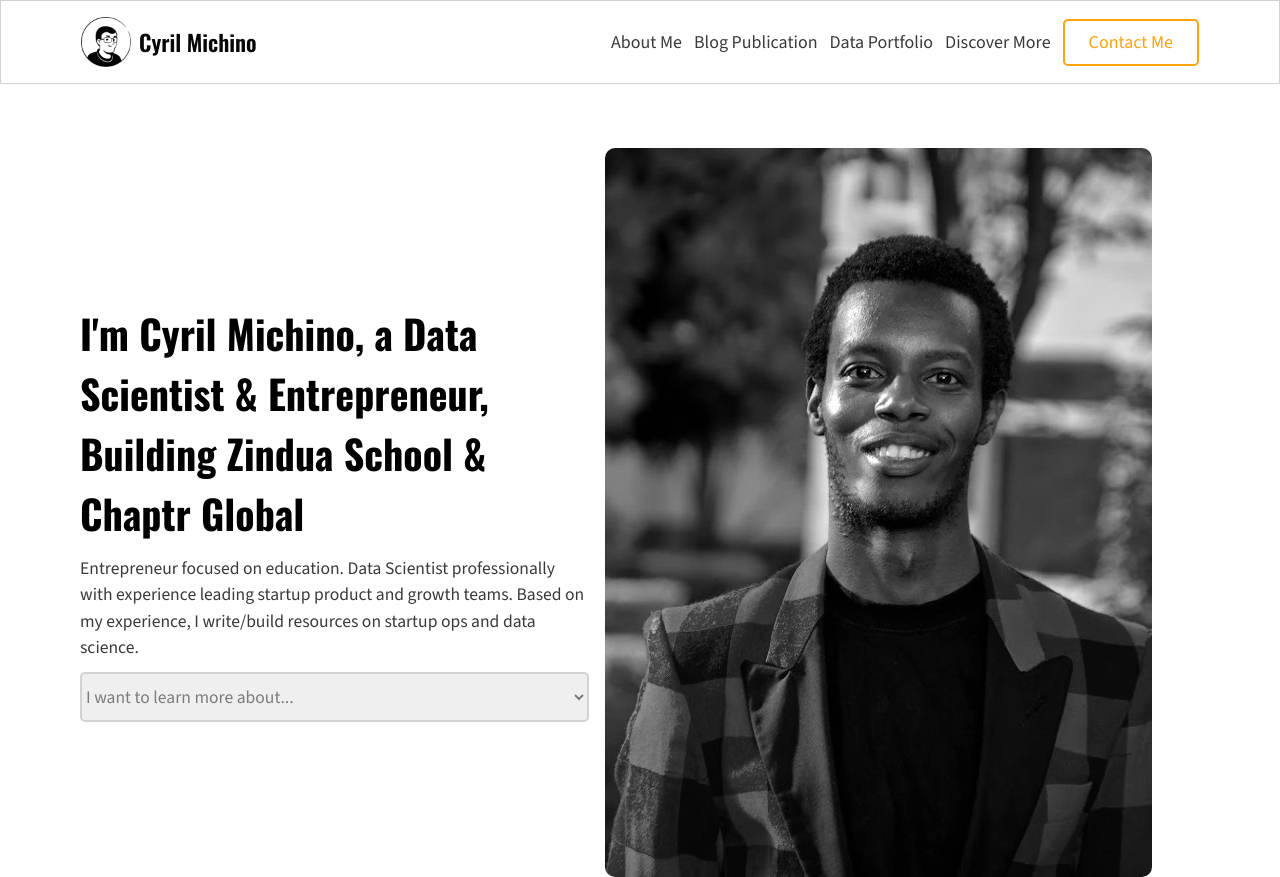
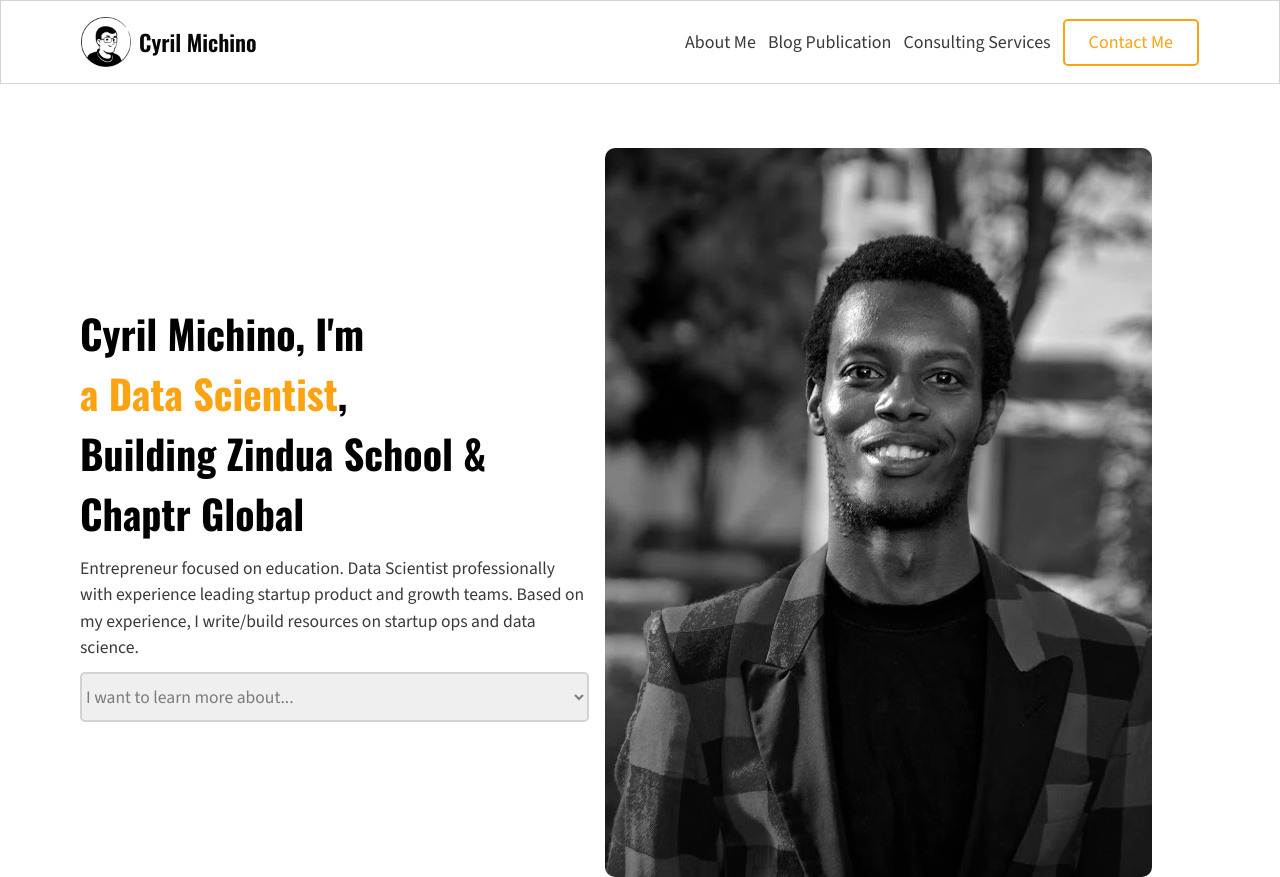
Before and after one commit to cyrilmichino/personal-website, a website built with Vite: page index.html in a window 1280 px wide. Shown: the top 877 px of the page. Built offline with nearby package versions, Linux system fonts and the light colour scheme.

Commit message:
Homepage edits

```diff
--- a/index.html
+++ b/index.html
@@ -22,8 +22,7 @@
             <li class="nav-link hide-desktop"><a id="close-toggle" href="javascript:void(0);" onclick="hideMenu()">Icon</i></a></li>
             <li class="nav-link"><a href="about.html">About Me</a></li>
             <li class="nav-link"><a href="blog.html">Blog Publication</a></li>
-            <li class="nav-link"><a href="portfolio.html">Data Portfolio</a></li>
-            <li class="nav-link"><a href="#">Discover More</a></li>
+            <li class="nav-link"><a href="consulting.html">Consulting Services</a></li>
             <li class="nav-button"><a href="contact.html"><button type="button" class="button-outline full-width">Contact Me</button></a></li>
           </ul>
           <p class="nav-link hide-desktop"><a id="hamburger" href="javascript:void(0);" onclick="showMenu()">Icon</i></a></p>
@@ -34,12 +33,13 @@
       <section id="banner">
       <div class="wrapper grid two-column-60-40">
         <div class="flex vertical-centered flex-direction-column">
-          <h1>I'm Cyril Michino, a Data Scientist & Entrepreneur,<br> <span>Building <span>Zindua School</span> & <span>Chaptr Global</span></span></h1>
+          <h1>Cyril Michino, I'm <span class="toggle-text text-accent">a Data Scientist</span><span class="toggle-text text-accent hide">an Entrepreneur</span><span class="toggle-text text-accent hide">a Data Consultant</span>,<br><span>Building Zindua School & Chaptr Global</span></h1>
           <p>Entrepreneur focused on education. Data Scientist professionally with experience leading startup product and growth teams. Based on my experience, I write/build resources on startup ops and data science.</p>
           <form action="" class="full-width">
             <select name="learn-more" id="learn-more" class="full-width">
               <option value="">I want to learn more about...</option>
               <option value="main-quests">My Main Quests</option>
+              <option value="consulting">Data Consulting Services</option>
               <option value="startup-ops">Startup Ops Resources</option>
               <option value="data-science">Data & Tech Resources</option>
               <option value="blogs">My Featured Blogs</option>
@@ -169,6 +169,9 @@
             </div>
           </div></a>
         </div>
+        <div>
+          <a href="blog.html"><button class="button-outline full-width">Explore my blog publication</button></a>
+        </div>
       </div>
       </section>
       <section id="cta">
--- a/src/style.css
+++ b/src/style.css
@@ -243,6 +243,7 @@ img {
   }
   .flex-direction-column {
     flex-direction: column;
+    align-items: flex-start;
   }
 }
 
```
Also changed, not shown: about.html (+1 -2 lines), contact.html (+1 -2 lines).
